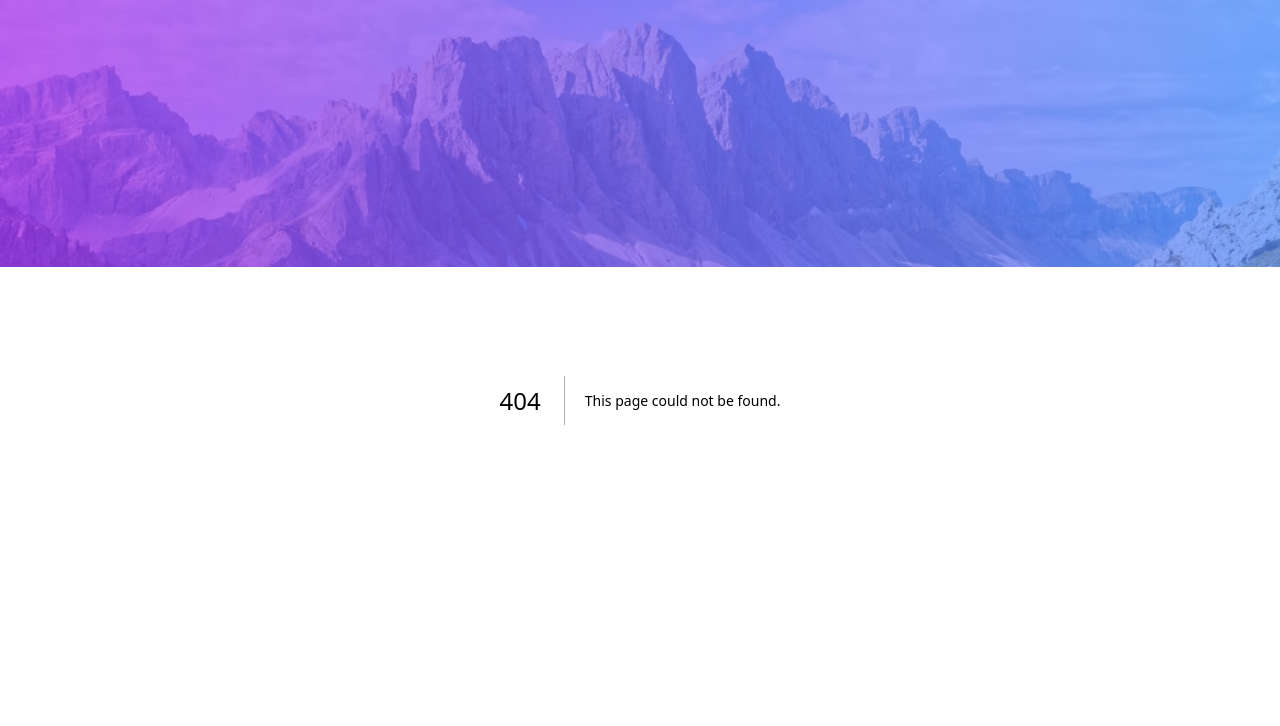
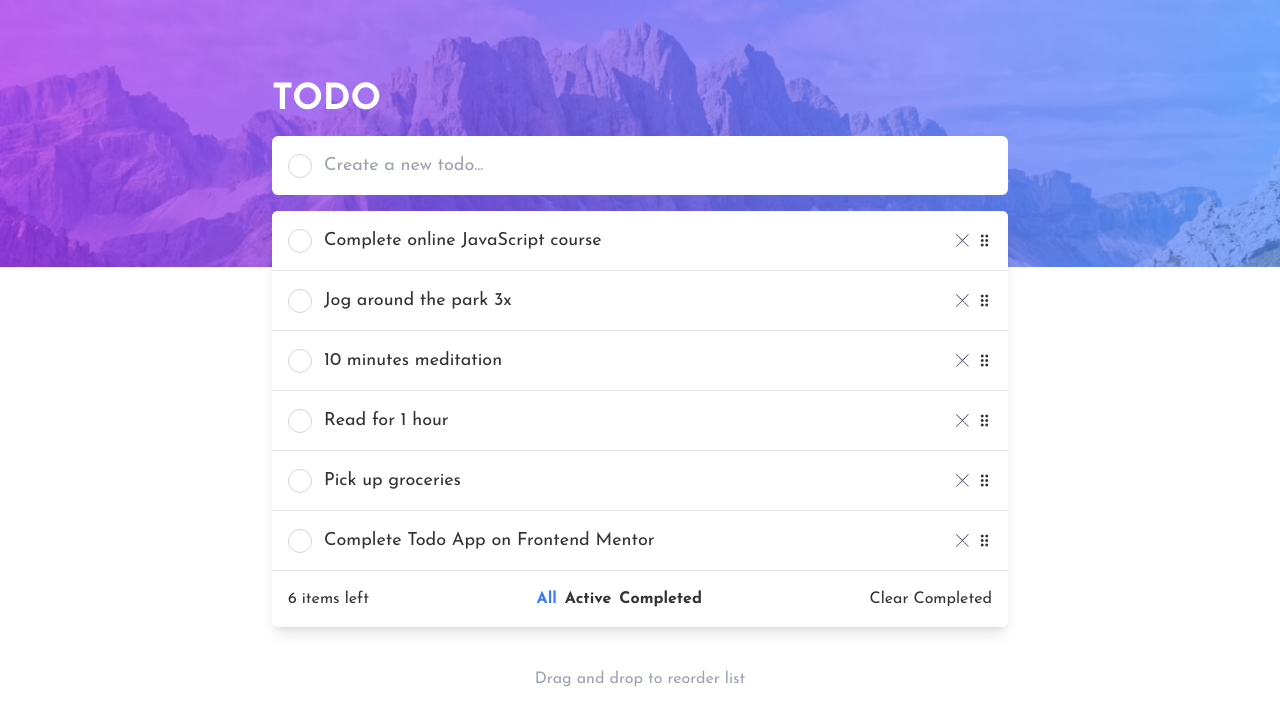
Before and after one commit to devnyxie/synebo-todo, a Next.js app: page /synebo-todo/ in a window 1280 px wide. Before the commit this address had no page. Shown: the top 726 px of the page. Built offline with nearby package versions, Linux system fonts and the light colour scheme.

Commit message:
Deploy to GH Pages

```diff
--- a/app/ToDoItem.tsx
+++ b/app/ToDoItem.tsx
@@ -76,7 +76,7 @@ const TodoItem: React.FC<TodoItemProps> = ({
       {onDelete && (
         <button onClick={() => onDelete(id)} className="ml-2">
           <Image
-            src="/todo/icon-cross.svg"
+            src="/synebo-todo/icon-cross.svg"
             alt="Delete"
             width="15"
             height="15"
--- a/app/globals.css
+++ b/app/globals.css
@@ -31,7 +31,7 @@ body {
 main {
   width: 100vw;
   height: 100vh;
-  background-image: url("/todo/bg-mobile-light.jpg");
+  background-image: url("/synebo-todo/bg-mobile-light.jpg");
   background-size: 100% auto;
   background-repeat: no-repeat;
   display: flex;
@@ -42,7 +42,7 @@ main {
 /* mobile background */
 @media (min-width: 768px) {
   main {
-    background-image: url("/todo/bg-desktop-light.jpg");
+    background-image: url("/synebo-todo/bg-desktop-light.jpg");
   }
 }
 
--- a/app/page.tsx
+++ b/app/page.tsx
@@ -1,6 +1,4 @@
 "use client";
-import Image from "next/image";
-import banner from "@/public/bg-desktop-light.jpeg";
 import TodoItem from "./ToDoItem";
 import { useState, useMemo } from "react";
 import {
--- a/next.config.mjs
+++ b/next.config.mjs
@@ -12,7 +12,7 @@ const nextConfig = {
    *
    * @see https://nextjs.org/docs/app/api-reference/next-config-js/basePath
    */
-  basePath: "/todo",
+  basePath: "/synebo-todo",
 
   /**
    * Disable server-based image optimization. Next.js does not support
```
